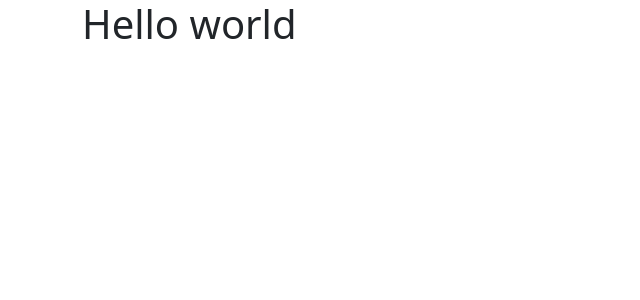
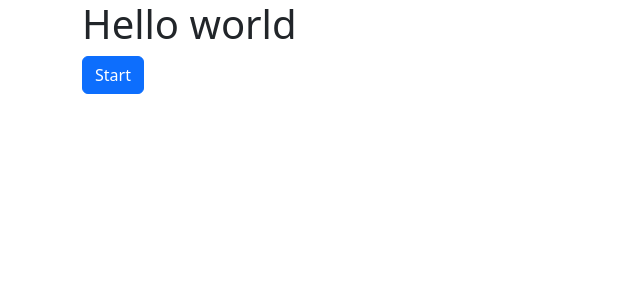
Before and after one commit to gustavorsan/DEVinPhilips-M1S08ExAngular, an Angular app: page / in a window 1280 px wide. Shown: the top 300 px of the page, without its empty margins (0-640 px from the left). Built offline with nearby package versions, Linux system fonts and the light colour scheme.

Commit message:
Criação do botaão para testar o bootstrap

```diff
--- a/src/app/app.component.html
+++ b/src/app/app.component.html
@@ -1,3 +1,4 @@
 <div class="container">
   <h1>Hello world</h1>
+  <button class="btn btn-primary">Start</button>
 </div>
```
